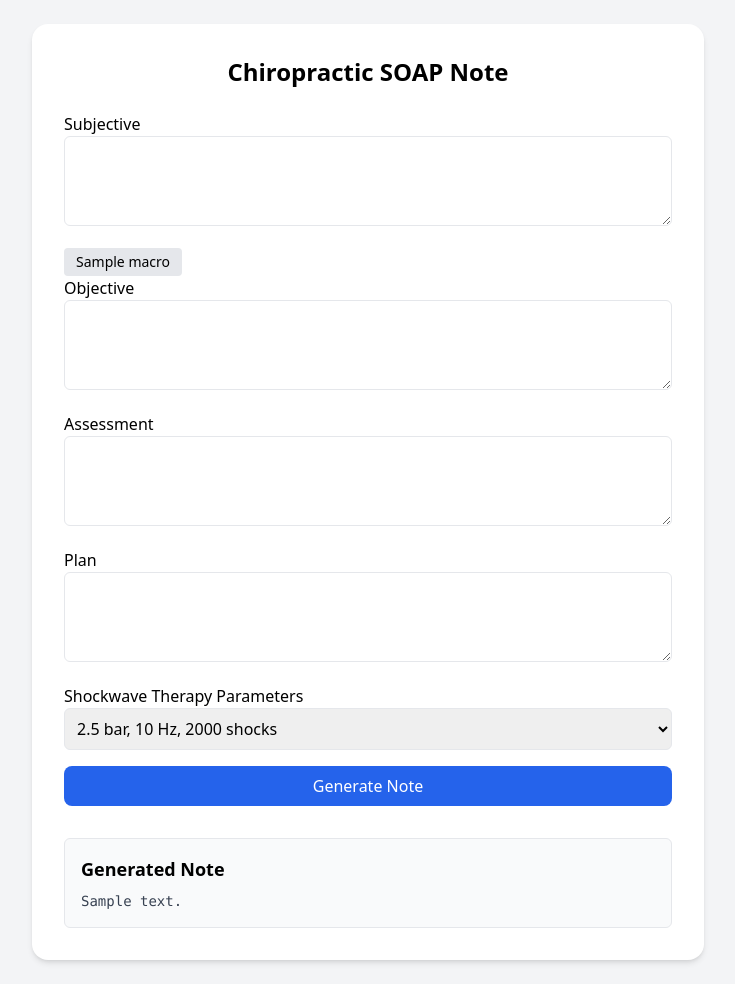
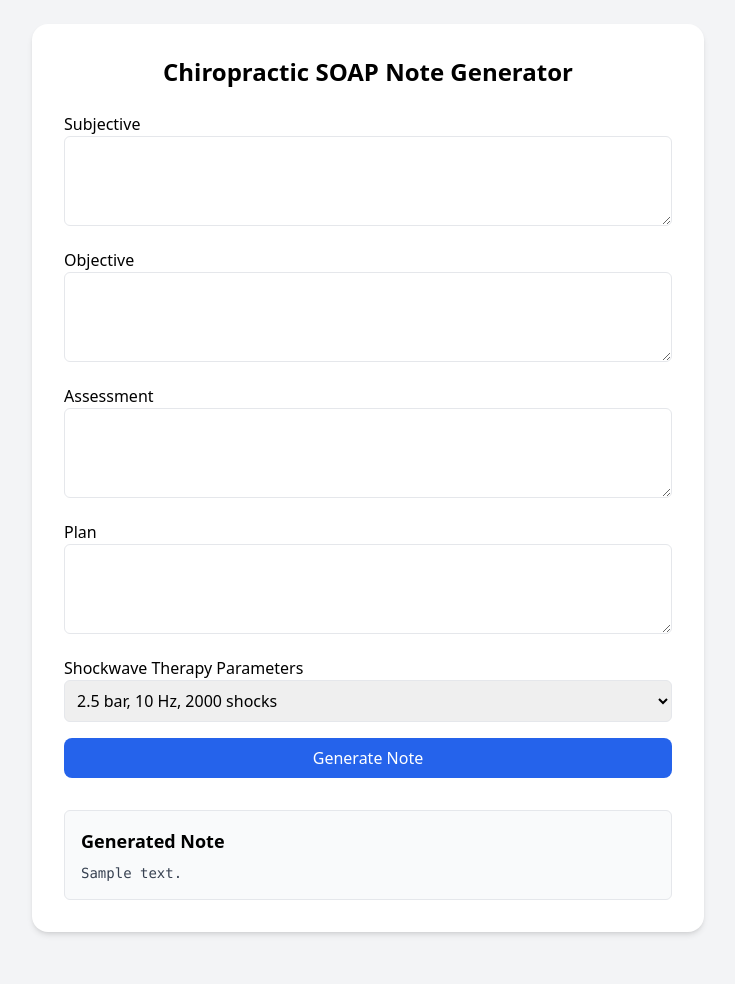
Before and after one commit to sailordc/soap-note, a Flask app: template templates/form.html in a window 1280 px wide. Shown: the whole page, without its empty margins (272-1007 px from the left). After the commit the page ends 935 px from the top, so only its background shows below. Run offline with Flask 3, Linux system fonts and the light colour scheme; the template is opened without the code that fills it: most values are stand-ins (such as "Sample title", 1, 10 or a date in 2020); some libraries are stand-ins or nearby versions.

Commit message:
Update form.html

```diff
--- a/templates/form.html
+++ b/templates/form.html
@@ -3,74 +3,30 @@
 <head>
   <meta charset="UTF-8" />
   <meta name="viewport" content="width=device-width, initial-scale=1.0" />
-  <title>SOAP Note</title>
+  <title>SOAP Note Generator</title>
   <script src="https://cdn.tailwindcss.com"></script>
 </head>
 <body class="bg-gray-100 p-6">
   <div class="max-w-2xl mx-auto bg-white p-8 rounded-2xl shadow-md">
-    <h1 class="text-2xl font-bold text-center mb-6">Chiropractic SOAP Note</h1>
+    <h1 class="text-2xl font-bold text-center mb-6">Chiropractic SOAP Note Generator</h1>
     <form method="post" class="space-y-4">
       <div>
         <label class="block font-medium">Subjective</label>
         <textarea name="subjective" rows="3" class="w-full border p-2 rounded-md"></textarea>
       </div>
       <div>
-        {% if macros.subjective %}
-  <div class="flex flex-wrap gap-2 mt-2">
-    {% for macro in macros.subjective %}
-      <button type="button" class="bg-gray-200 px-3 py-1 rounded hover:bg-gray-300 text-sm"
-              onclick="insertMacro('subjective', '{{ macro.text }}')">
-        {{ macro.label }}
-      </button>
-    {% endfor %}
-  </div>
-{% endif %}
-
         <label class="block font-medium">Objective</label>
         <textarea name="objective" rows="3" class="w-full border p-2 rounded-md"></textarea>
       </div>
       <div>
-        {% if macros.objective %}
-  <div class="flex flex-wrap gap-2 mt-2">
-    {% for macro in macros.subjective %}
-      <button type="button" class="bg-gray-200 px-3 py-1 rounded hover:bg-gray-300 text-sm"
-              onclick="insertMacro('subjective', '{{ macro.text }}')">
-        {{ macro.label }}
-      </button>
-    {% endfor %}
-  </div>
-{% endif %}
-
         <label class="block font-medium">Assessment</label>
         <textarea name="assessment" rows="3" class="w-full border p-2 rounded-md"></textarea>
       </div>
       <div>
-        {% if macros.assessment %}
-  <div class="flex flex-wrap gap-2 mt-2">
-    {% for macro in macros.subjective %}
-      <button type="button" class="bg-gray-200 px-3 py-1 rounded hover:bg-gray-300 text-sm"
-              onclick="insertMacro('subjective', '{{ macro.text }}')">
-        {{ macro.label }}
-      </button>
-    {% endfor %}
-  </div>
-{% endif %}
-
         <label class="block font-medium">Plan</label>
         <textarea name="plan" rows="3" class="w-full border p-2 rounded-md"></textarea>
       </div>
       <div>
-        {% if macros.plan %}
-  <div class="flex flex-wrap gap-2 mt-2">
-    {% for macro in macros.subjective %}
-      <button type="button" class="bg-gray-200 px-3 py-1 rounded hover:bg-gray-300 text-sm"
-              onclick="insertMacro('subjective', '{{ macro.text }}')">
-        {{ macro.label }}
-      </button>
-    {% endfor %}
-  </div>
-{% endif %}
-
         <label class="block font-medium">Shockwave Therapy Parameters</label>
         <select name="shockwave" class="w-full border p-2 rounded-md">
           <option>2.5 bar, 10 Hz, 2000 shocks</option>
@@ -90,13 +46,3 @@
   </div>
 </body>
 </html>
-<script>
-  function insertMacro(fieldId, text) {
-    const textarea = document.getElementById(fieldId);
-    if (textarea.value.length > 0) {
-      textarea.value += '\n\n' + text;
-    } else {
-      textarea.value = text;
-    }
-  }
-</script>
```
